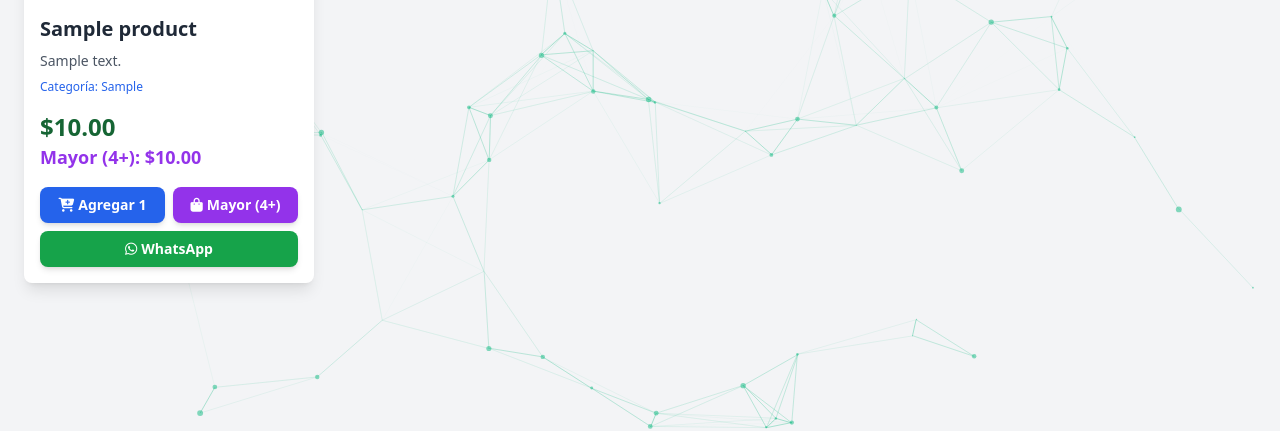
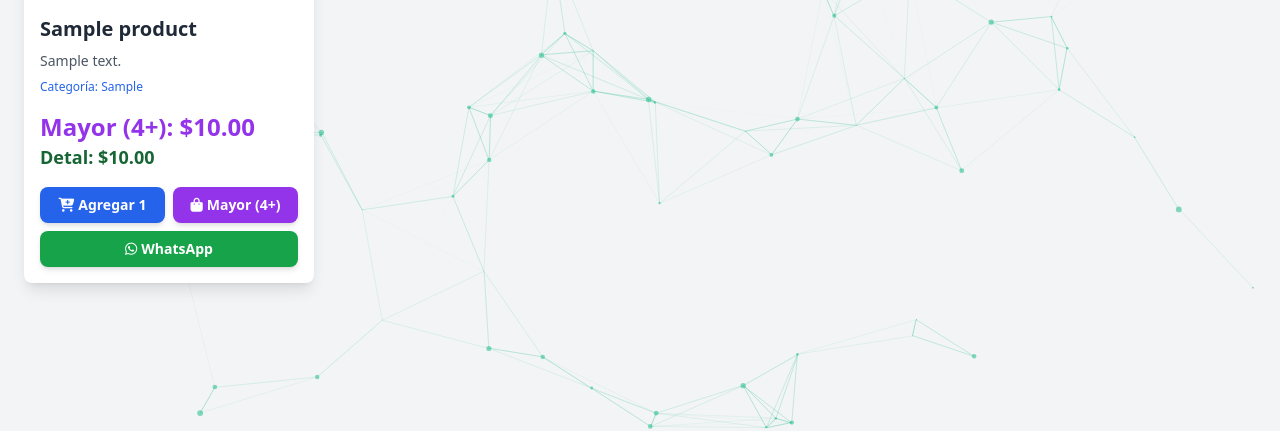
Before and after one commit to Salvaberticci/Montolis, a PHP site: page /tcpdf/catalog.php in a window 1280 px wide. Shown: the part 369-800 px from the top of the page. Run offline with PHP 8.4, Linux system fonts and the light colour scheme; data comes from the database, SQL or seed files in the repository; tables that the repository leaves empty hold one stand-in row (values such as "Sample post"); some libraries are stand-ins or nearby versions.

Commit message:
feat: Reorder pricing display to prioritize wholesale price

```diff
--- a/catalog.php
+++ b/catalog.php
@@ -103,8 +103,8 @@
                 echo "<p class='text-xs text-blue-600 mb-4'>Categoría: {$category}</p>";
                 echo "<div class='flex justify-between items-center mb-4'>";
                 echo "<div class='flex flex-col'>";
-                echo "<span class='text-2xl font-bold text-green-800'>&#36;{$sale_price}</span>";
-                echo "<span class='text-lg font-semibold text-purple-600'>Mayor (4+): &#36;{$wholesale_price}</span>";
+                echo "<span class='text-2xl font-bold text-purple-600'>Mayor (4+): &#36;{$wholesale_price}</span>";
+                echo "<span class='text-lg font-semibold text-green-800'>Detal: &#36;{$sale_price}</span>";
                 echo "</div>";
                 echo "</div>";
                 echo "<div class='flex gap-2 mb-2'>";
```
